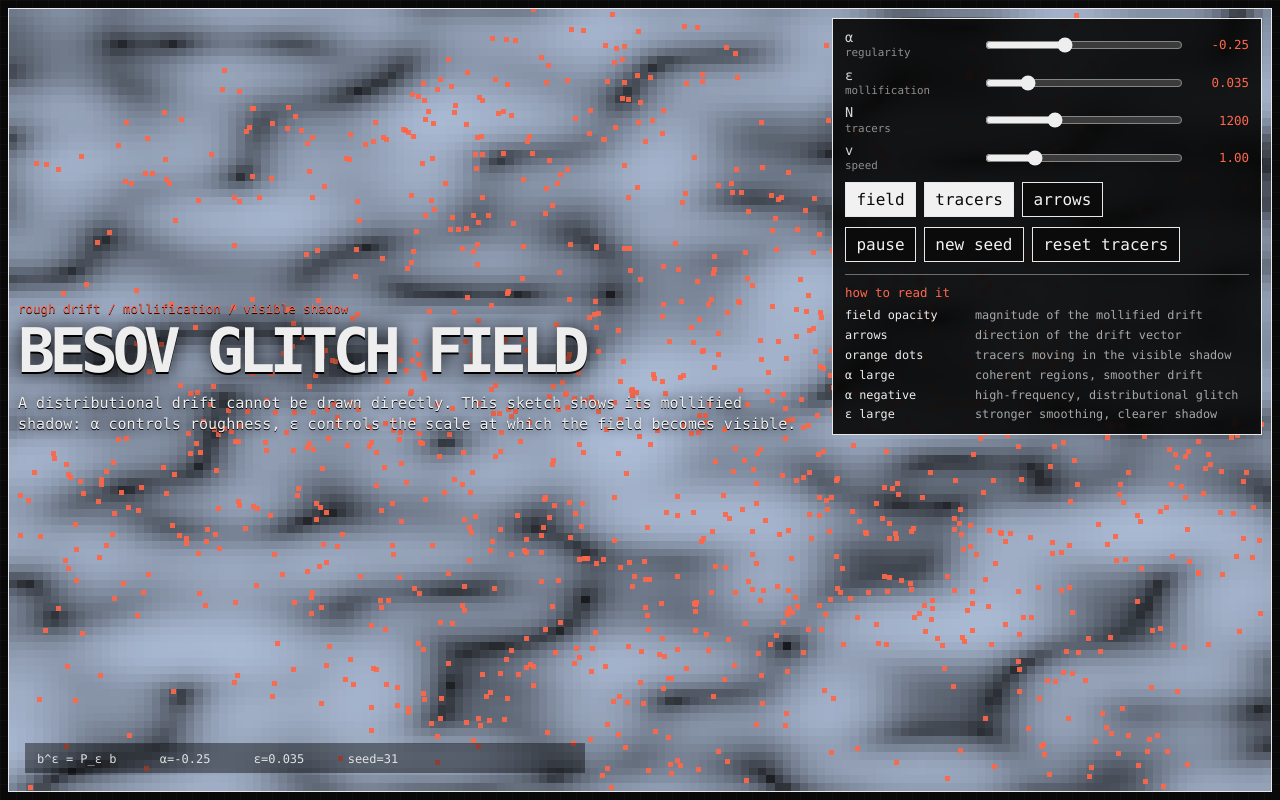
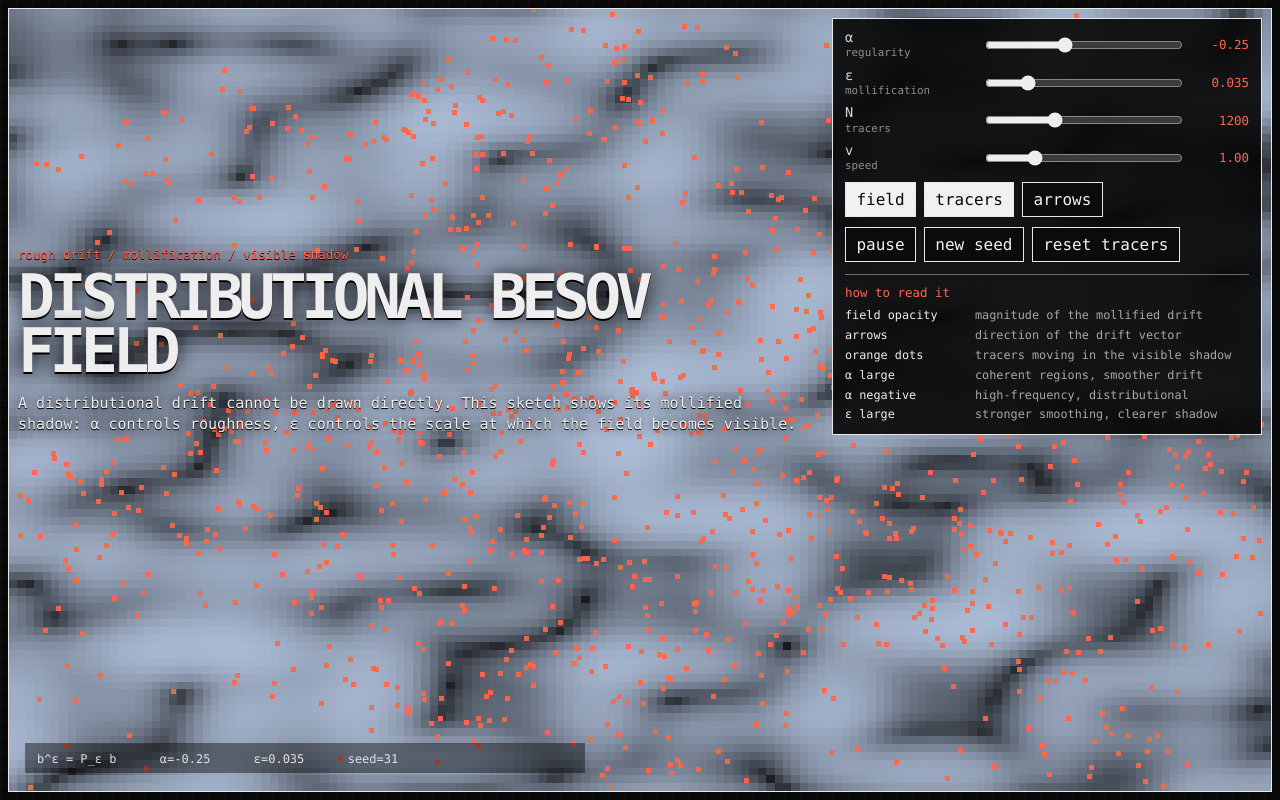
Before and after one commit to cagnotti-matteo/besov-glitch-field, a React (Vite) app: page / in a window 1280 px wide. Built offline with nearby package versions, Linux system fonts and the light colour scheme.

Commit message:
Update App.tsx

```diff
--- a/src/App.tsx
+++ b/src/App.tsx
@@ -439,7 +439,7 @@ export default function App() {
       <section className="hero">
         <div className="copy">
           <p className="eyebrow">rough drift / mollification / visible shadow</p>
-          <h1>Besov Glitch Field</h1>
+          <h1>Distributional Besov Field</h1>
           <p className="subtitle">
             A distributional drift cannot be drawn directly. This sketch shows
             its mollified shadow: α controls roughness, ε controls the scale at
@@ -587,7 +587,7 @@ export default function App() {
               </div>
               <div>
                 <dt>α negative</dt>
-                <dd>high-frequency, distributional glitch</dd>
+                <dd>high-frequency, distributional</dd>
               </div>
               <div>
                 <dt>ε large</dt>
```
